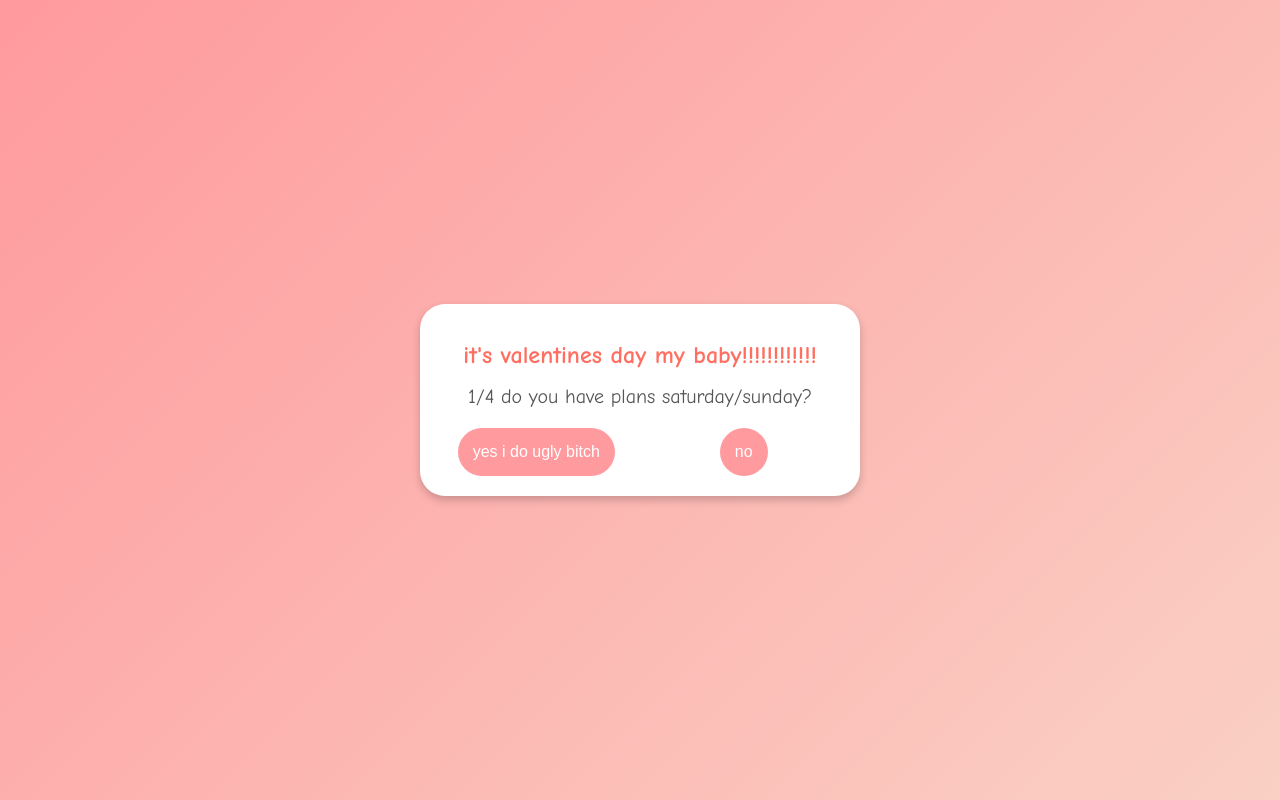
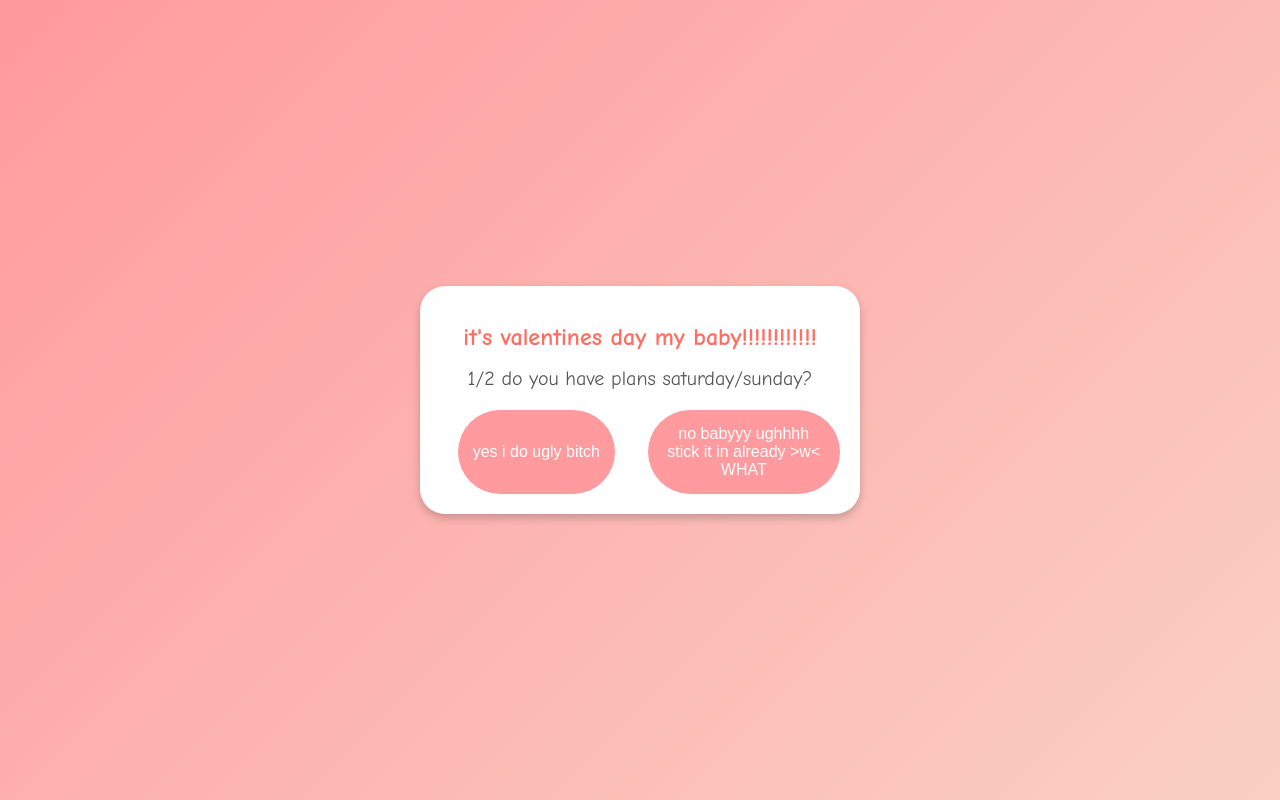
Before and after one commit to 4ersona/anniversary, a plain HTML site: page index.html in a window 1280 px wide. Drawn offline with Linux system fonts and the light colour scheme.

Commit message:
Update index.html

```diff
--- a/index.html
+++ b/index.html
@@ -123,34 +123,14 @@
                 text: "do you have plans saturday/sunday?",
                 options: [
                     { text: "yes i do ugly bitch", correct: false },
-                    { text: "no", correct: true },
+                    { text: "no babyyy ughhhh stick it in already >w< WHAT", correct: true },
                 ]
             },
             {
-                text: "what is your favorite colour?",
+                text: "do you wanna go on a date with me :3",
                 options: [
-                    { text: "#800080", correct: true }, // Purple
-                    { text: "#0000FF", correct: false }, // Blue
-                    { text: "#008000", correct: false }, // Green
-                    { text: "#FFFF00", correct: false }  // Yellow
-                ]
-            },
-            {
-                text: "LASTTTT ONE",
-                options: [
-                    { text: "my itty bitty baby", correct: false },
-                    { text: "Thea", correct: false },
-                    { text: "Alethea", correct: false },
-                    { text: "Midget", correct: false }
-                ]
-            },
-            {
-                text: "what is your name?",
-                options: [
-                    { text: "my itty bitty baby", correct: true },
-                    { text: "Thea", correct: false },
-                    { text: "Alethea", correct: false },
-                    { text: "Midget", correct: false }
+                    { text: "i would but you're chopped and your hbs look better </3", correct: false },
+                    { text: "of course my sexy man", correct: true },
                 ]
             }
         ];
@@ -205,7 +185,7 @@
         resultDiv.className = 'result correct';
         nextButton.style.display = 'inline-block';
     } else {
-        resultDiv.textContent = 'say yes hoe.';
+        resultDiv.textContent = 'say no hoe.';
         resultDiv.className = 'result wrong';
     }
 
```
